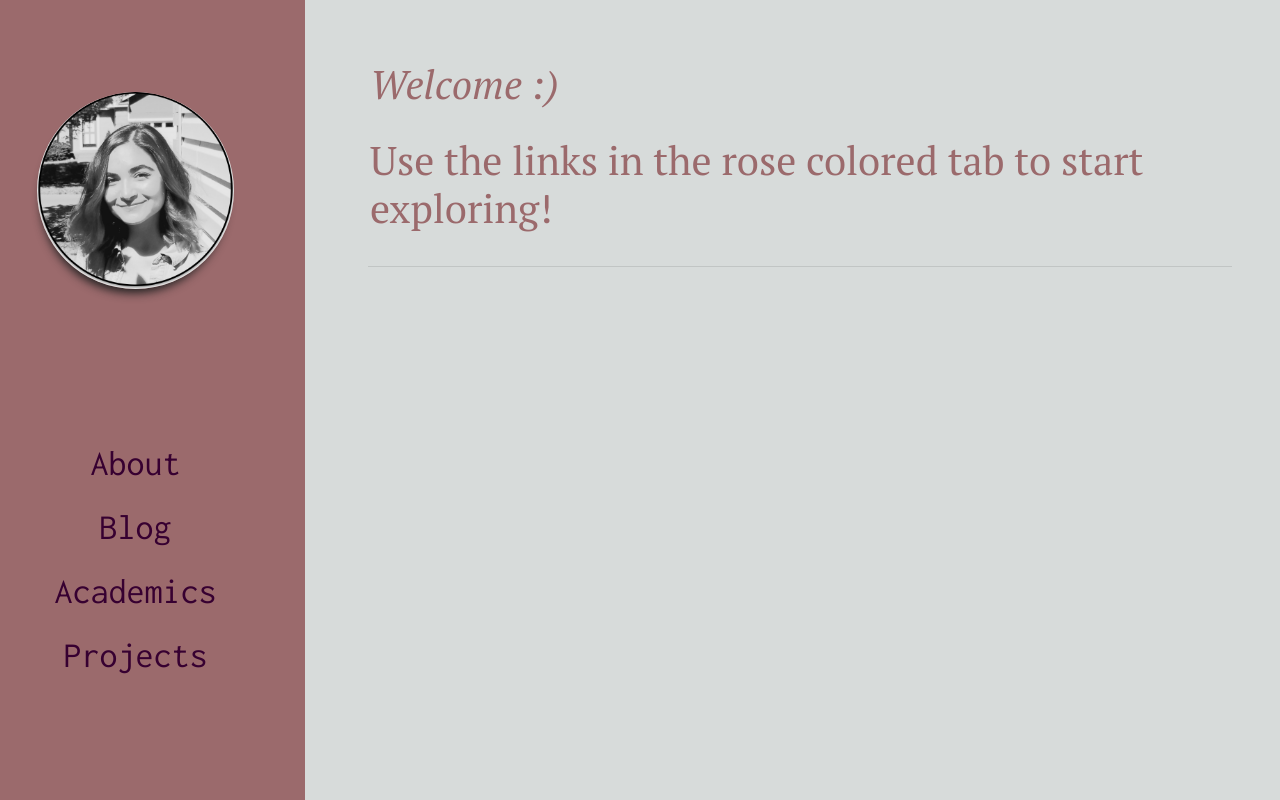
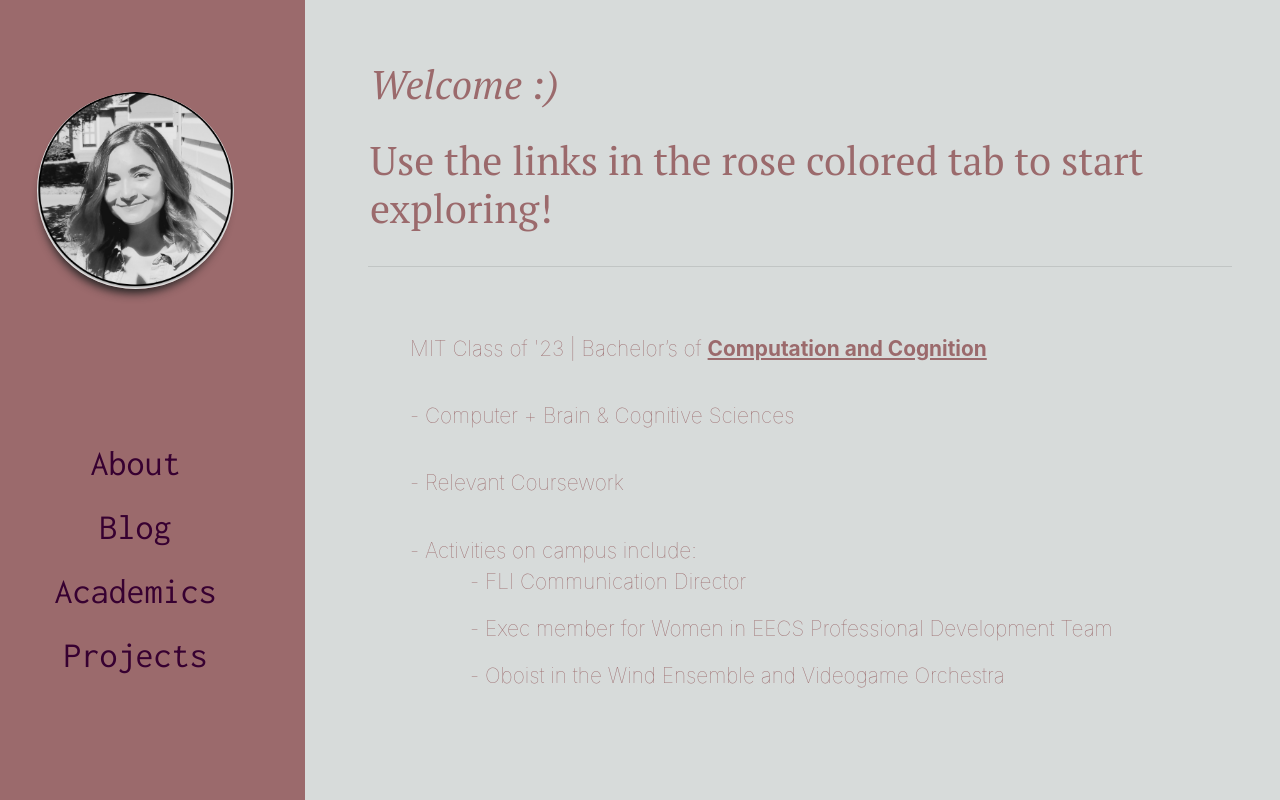
Before and after one commit to Crista2019/Website-2021, a React (Create React App) app: page /academics in a window 1280 px wide. Built offline with nearby package versions, Linux system fonts and the light colour scheme.

Commit message:
resize for dif screens is working great now!

```diff
--- a/src/App.css
+++ b/src/App.css
@@ -1,5 +1,5 @@
 /* Laptops and tablets */
-@media screen and (min-width: 700px) {
+@media screen and (min-width: 1000px) {
   .nav {
     background-color: var(--rose);
     margin-left: -20px;
@@ -56,7 +56,7 @@
 }
 
 /* Smart Phones */
-@media screen and (max-width: 700px) and (orientation: portrait) {
+@media screen and (max-width: 1000px) {
   .nav {
     background-color: var(--rose);
     margin-left: -20px;
--- a/src/App.js
+++ b/src/App.js
@@ -7,8 +7,8 @@ import { Link, Route, BrowserRouter as Router, Switch } from "react-router-dom";
 import About from "./components/pages/About.js";
 import Blog from "./components/pages/Blog.js";
 import Projects from "./components/pages/Projects.js";
-import Header from "./components/pages/Header.js";
 import { Component } from "react";
+import Academics from "./components/pages/Academics";
 
 class App extends Component {
   constructor(props) {
@@ -132,6 +132,9 @@ class App extends Component {
                   <Route path="/projects">
                     <Projects></Projects>
                   </Route>
+                  <Route path="/academics">
+                    <Academics></Academics>
+                  </Route>
                 </Switch>
               </Row>
             </Col>
--- a/src/components/pages/Academics.css
+++ b/src/components/pages/Academics.css
@@ -0,0 +1,29 @@
+.academics {
+
+    background-color: var(--mint);
+    color: var(--rose);
+    padding: 30px;
+    display: flex;
+    flex-direction: column;
+    justify-content: space-around;
+    height: fit-content;
+    overflow-y: auto;
+    width: 100vw;
+    font-weight: lighter;
+    font-size: smaller;
+}
+
+.academics > p {
+  margin-left: 60px;
+  padding-top: 20px;
+}
+
+.academics > p > p {
+  margin-left: 60px;
+}
+
+.academics a {
+  color: var(--rose);
+  text-decoration: underline;
+  font-weight: bold;
+}
--- a/src/components/pages/Academics.js
+++ b/src/components/pages/Academics.js
@@ -1,14 +1,41 @@
 import React, { Component } from "react";
 import "../../App.css";
 import "./Academics.css";
+import { Button, Modal } from "react-bootstrap";
 
 class Academics extends Component {
   constructor(props) {
     super(props);
+
+    this.state = {
+      showModal: false,
+    };
   }
   render() {
     return (
-      <div></div>
+      <div className="academics">
+        <p>
+          MIT Class of '23 | Bachelor’s of{" "}
+          <strong>
+            <a href="https://bcs.mit.edu/academic-program/undergraduate/course-6-9-computation-and-cognition">
+              Computation and Cognition
+            </a>
+          </strong>
+        </p>
+        <p>- Computer + Brain & Cognitive Sciences</p>
+        <p>- Relevant Coursework</p>
+        <Modal show={this.showModal}>
+          <Modal.Header>Hi</Modal.Header>
+          <Modal.Body>asdfasdf</Modal.Body>
+          <Modal.Footer>This is the footer</Modal.Footer>
+        </Modal>
+        <p>
+          - Activities on campus include:
+          <p>- FLI Communication Director </p>
+          <p>- Exec member for Women in EECS Professional Development Team </p>
+          <p>- Oboist in the Wind Ensemble and Videogame Orchestra</p>
+        </p>
+      </div>
     );
   }
 }
--- a/src/components/pages/Header.js
+++ /dev/null
@@ -1,16 +0,0 @@
-import React, { Component } from "react";
-import "../../App.css";
-import "./Header.css";
-
-class Header extends Component {
-  constructor(props) {
-    super(props);
-  }
-  render() {
-    return (
-      <div></div>
-    );
-  }
-}
-
-export default Header;
```
Also changed, not shown: src/components/pages/Header.css (deleted), 1 other file (tests, documents, lock files or other folders).
